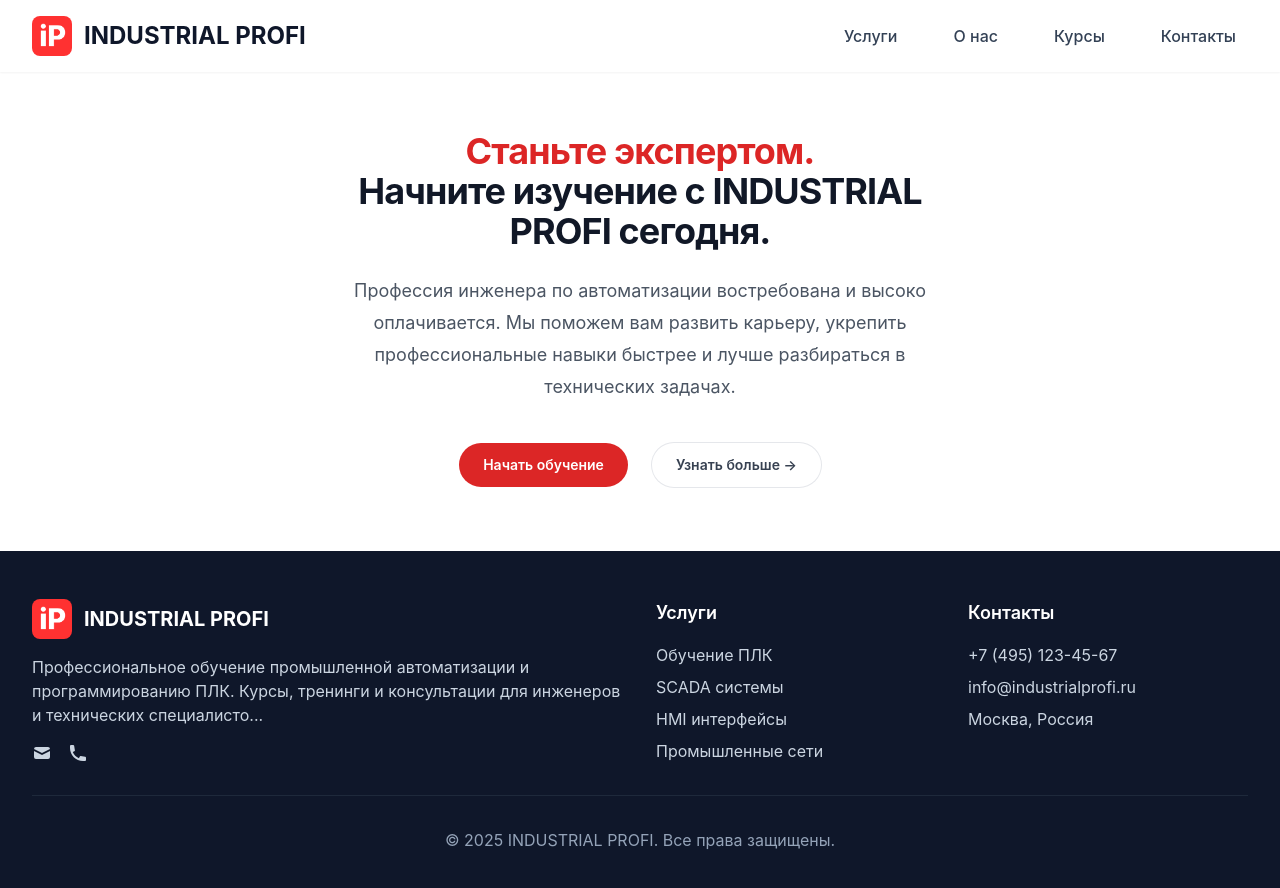
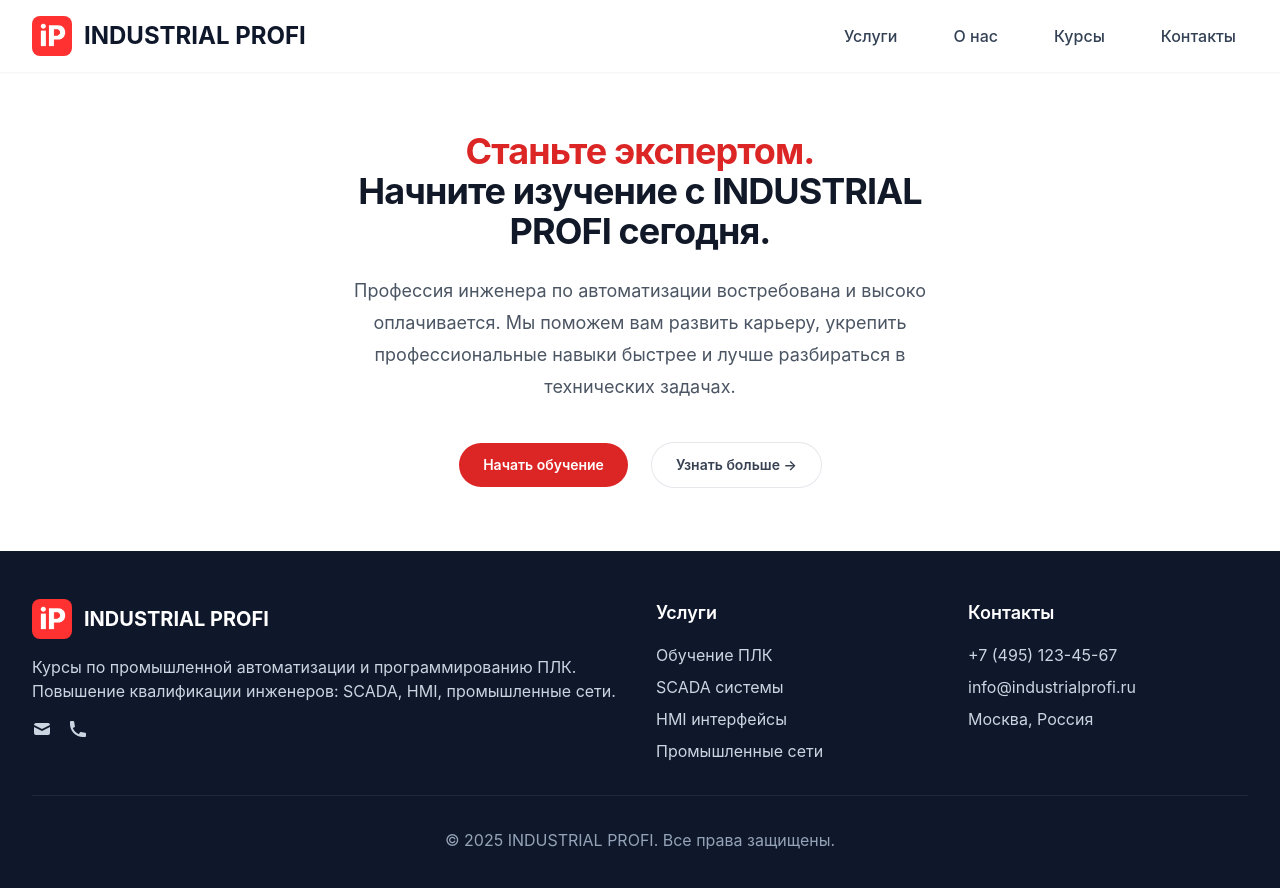
Before and after one commit to industrialprofi/industrialprofi.github.io, a Jekyll site: the page built from index.html, in a window 1280 px wide and 900 px high, scrolled down 1875 px. Shown: the top 888 px of the window. Built offline with Jekyll 4.4.1, drawn with Linux system fonts in a browser that asks for light colours; nearby versions of some CDN libraries.

Commit message:
feat: добавлен конфиг для Jekyll сайта

```diff
--- a/_config.yml
+++ b/_config.yml
@@ -21,9 +21,8 @@
 title: IndustrialProfi - Промышленная Автоматизация
 email: info@industrialprofi.ru
 description: >- # this means to ignore newlines until "baseurl:"
-  Профессиональное обучение промышленной автоматизации и программированию ПЛК.
-  Курсы, тренинги и консультации для инженеров и технических специалистов.
-  Повышение квалификации в области SCADA, HMI и промышленных сетей.
+  Курсы по промышленной автоматизации и программированию ПЛК.
+  Повышение квалификации инженеров: SCADA, HMI, промышленные сети.
 baseurl: "" # the subpath of your site, e.g. /blog
 url: "https://industrialprofi.github.io" # the base hostname & protocol for your site
 company_name: "INDUSTRIAL PROFI"
```
